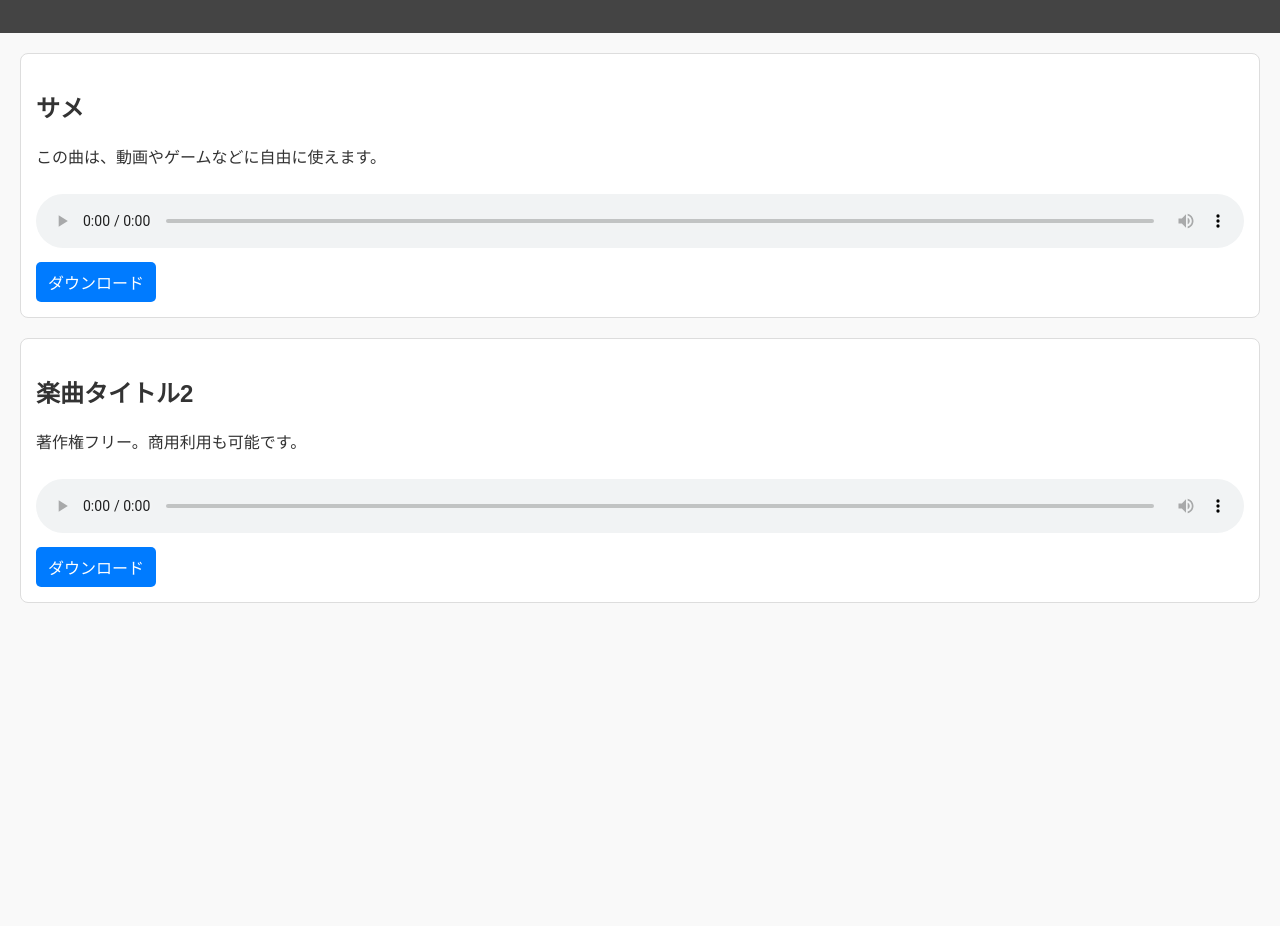
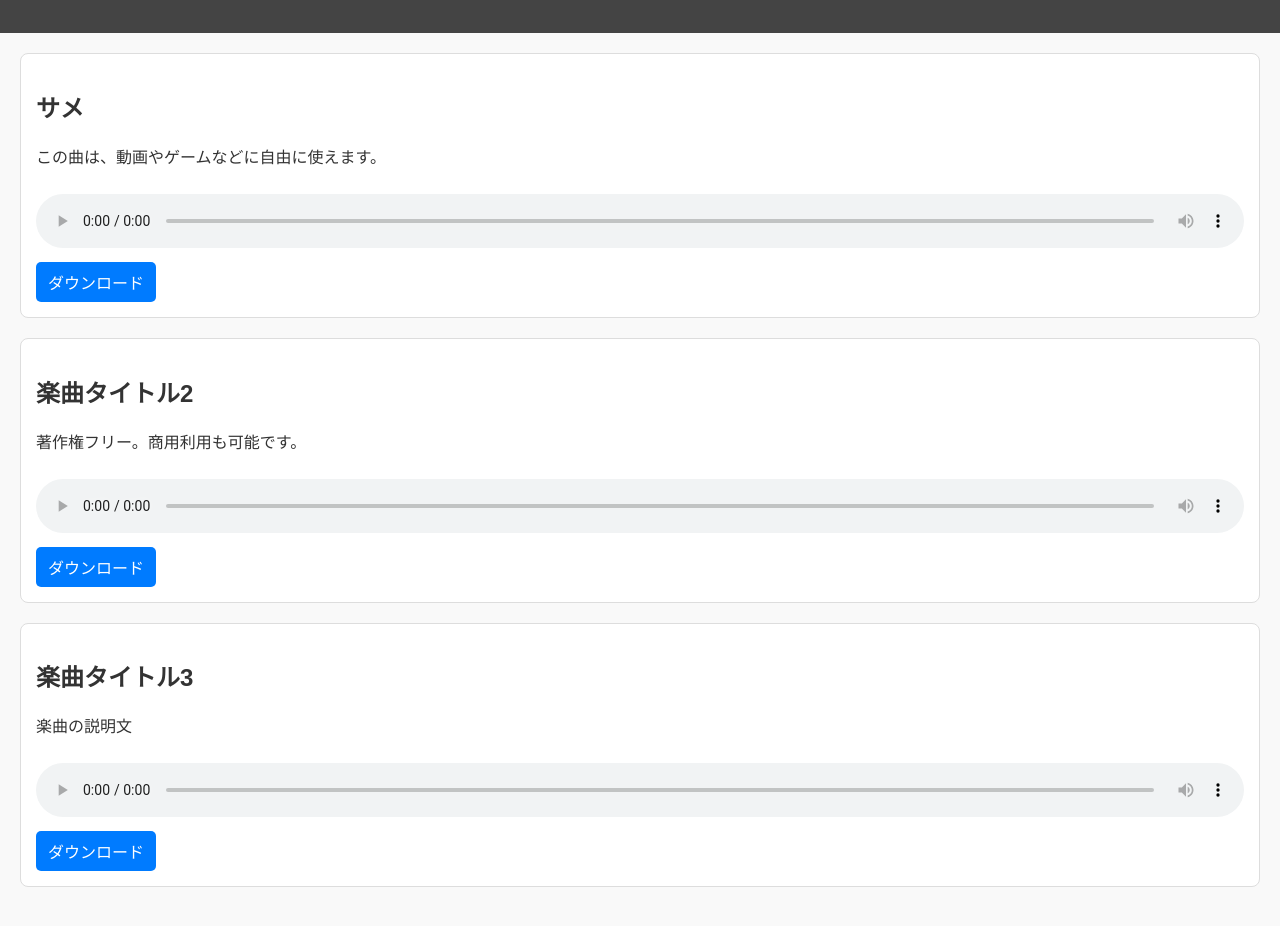
Before and after one commit to 0014des/music-download-site, a plain HTML site: page index.html in a window 1280 px wide. Shown: the part 136-1062 px from the top of the page. Before the commit the page ends 800 px from the top, so only its background shows below. Drawn offline with Linux system fonts and the light colour scheme.

Commit message:
Update index.html

```diff
--- a/index.html
+++ b/index.html
@@ -76,6 +76,16 @@
     <a class="download-link" href="music/track2.mp3" download>ダウンロード</a>
   </section>
 
+<section class="track">
+  <h2>楽曲タイトル3</h2>
+  <p>楽曲の説明文</p>
+  <audio controls>
+    <source src="music/track3.mp3" type="audio/mpeg">
+    お使いのブラウザはオーディオタグをサポートしていません。
+  </audio>
+  <br>
+  <a class="download-link" href="music/track3.mp3" download>ダウンロード</a>
+</section>
   <!-- 他の曲を追加するには、同じセクションを複製して変更してください -->
 
 </main>
```
